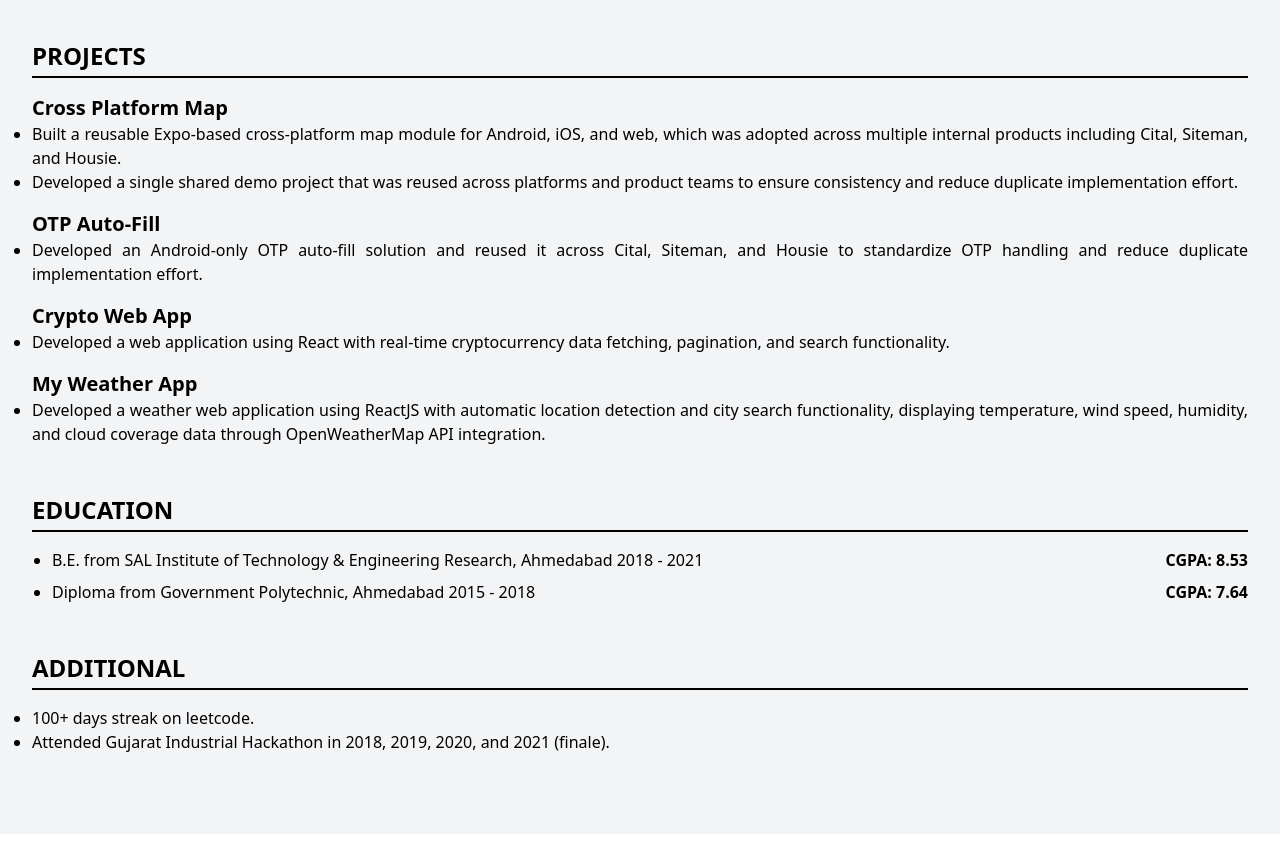
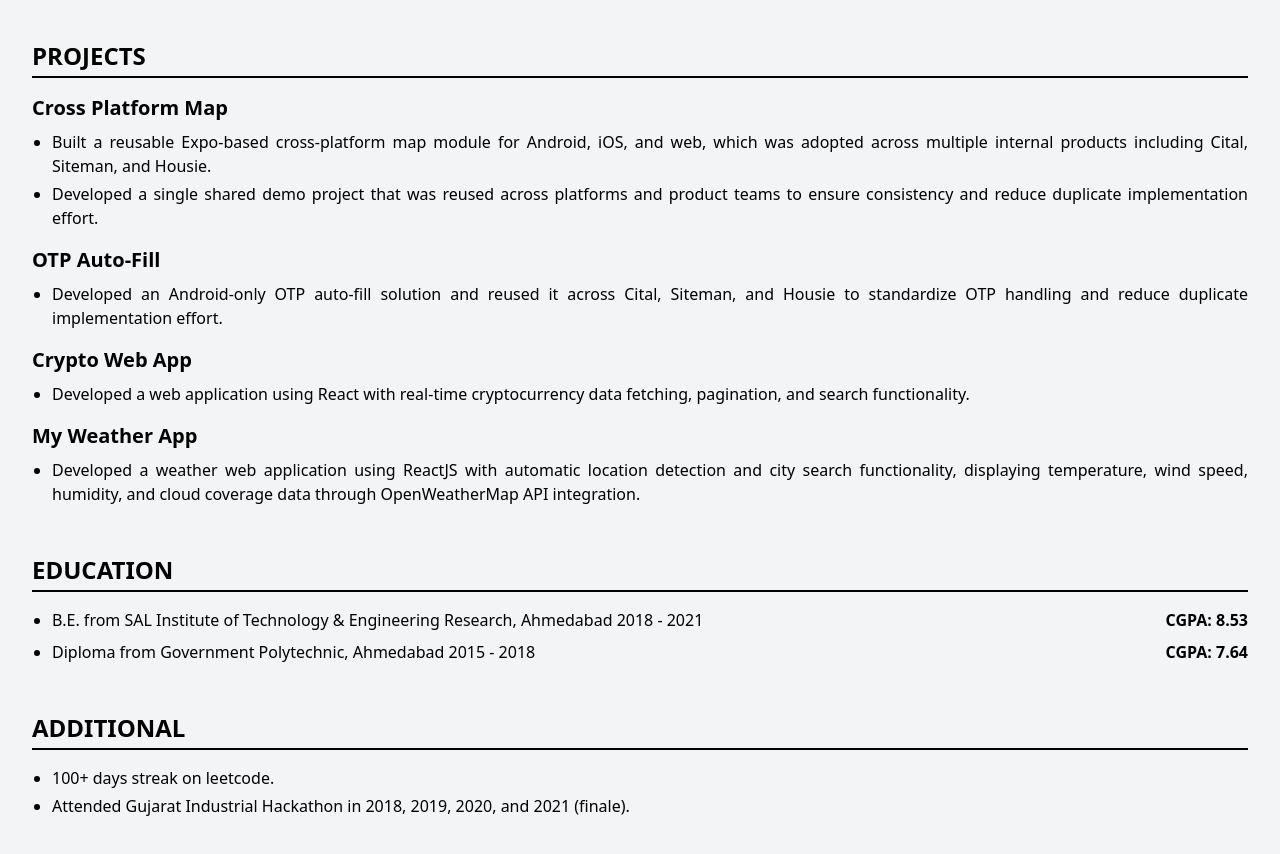
Before and after one commit to kishan04rajput/fullStack, a React (Create React App) app in the folder my-resume/: page / in a window 1280 px wide. Shown: the part 1120-1974 px from the top of the page. Built offline with nearby package versions, Linux system fonts and the light colour scheme.

Commit message:
style: update list spacing and indentation in Projects and Additionals components

```diff
--- a/my-resume/src/Components/Additionals.js
+++ b/my-resume/src/Components/Additionals.js
@@ -10,7 +10,7 @@ export const Additionals = () => {
 
         {/* Additional Information */}
         <div className="mt-4">
-          <ul className="list-disc list-inside list-outside">
+          <ul className="list-disc mt-2 pl-5 space-y-1">
             <li className="mb-0">
               100+ days streak on leetcode.
             </li>
--- a/my-resume/src/Components/Projects.js
+++ b/my-resume/src/Components/Projects.js
@@ -5,7 +5,7 @@ const ProjectCard = ({ title, description }) => {
   return (
     <div className="mt-4">
       <h3 className="text-xl font-semibold">{title}</h3>
-      <ul className="list-disc text-justify">
+      <ul className="list-disc mt-2 pl-5 text-justify space-y-1">
         {description.map((item, index) => (
           <li key={index}>{item}</li>
         ))}
```
